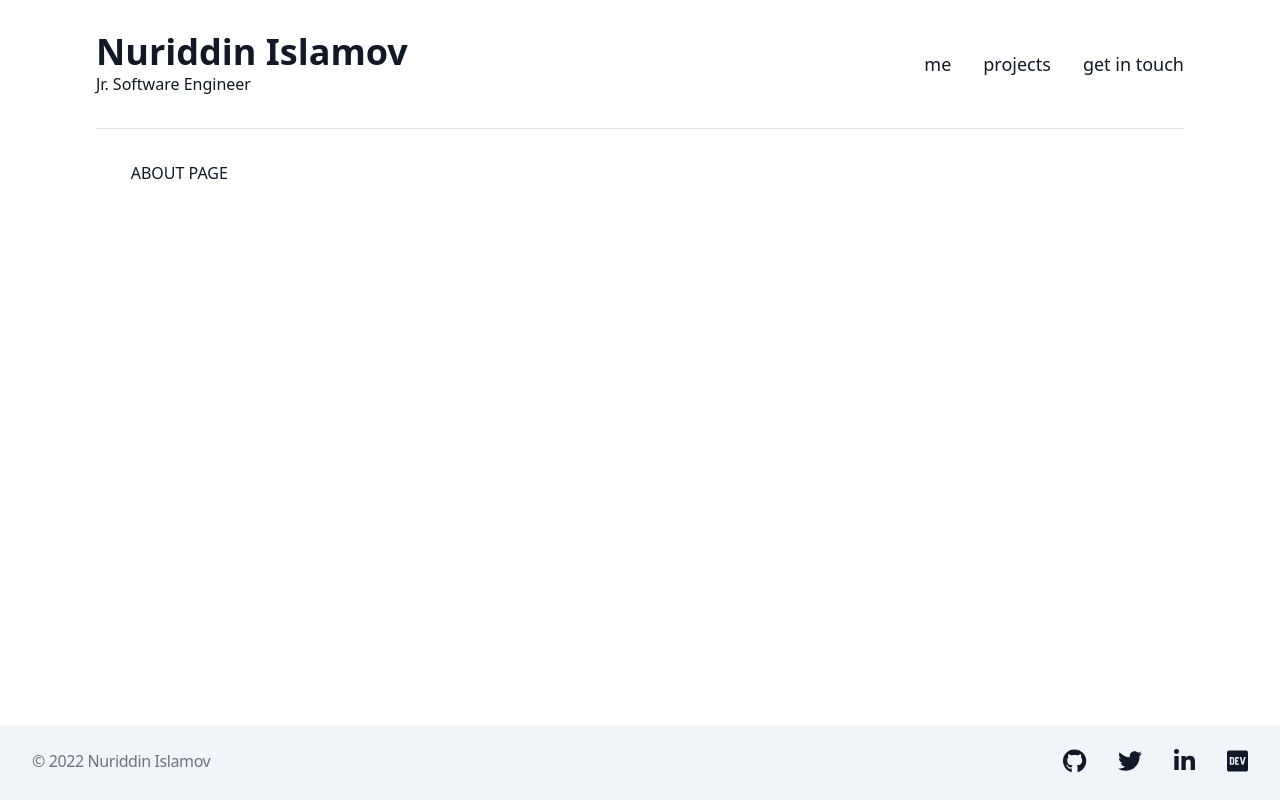
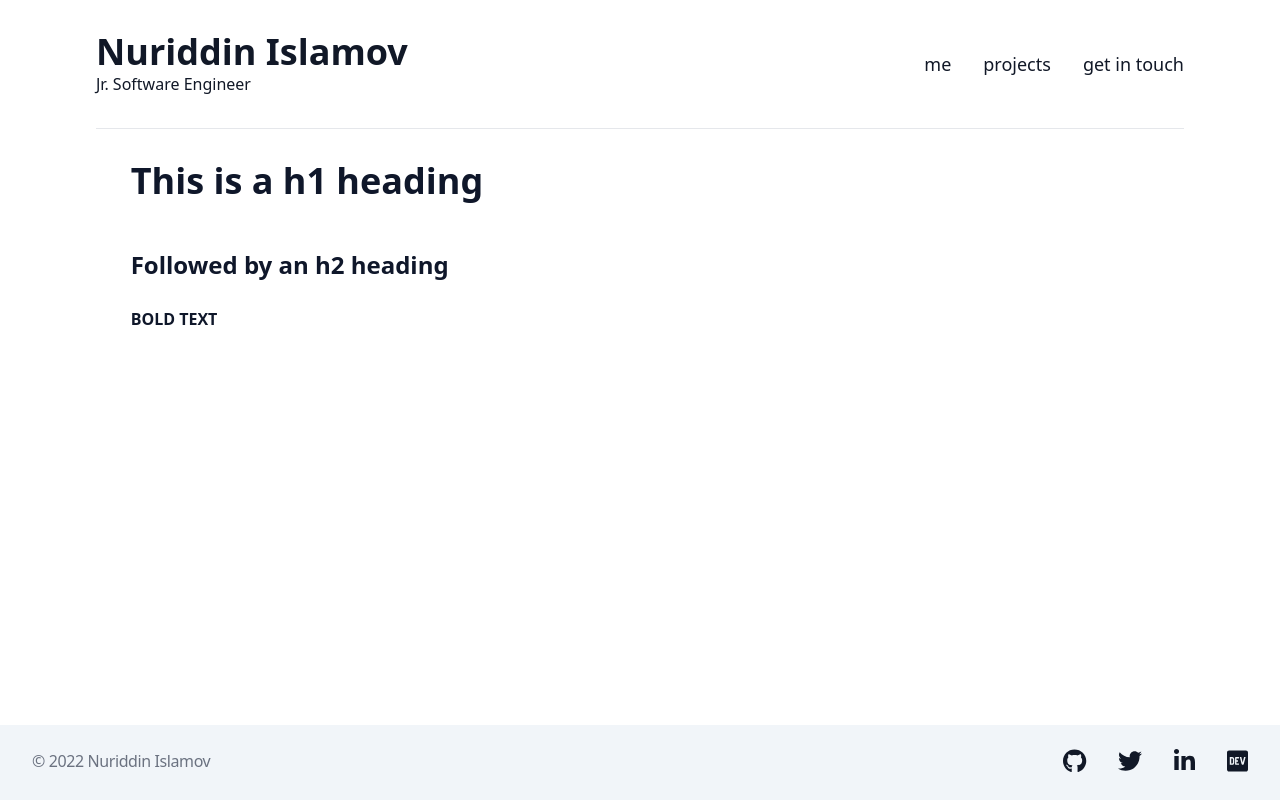
Before and after one commit to noonosh/nuriddinislamov.com-old, a React (Create React App) app: page /me in a window 1280 px wide. Built offline with nearby package versions, Linux system fonts and the light colour scheme; what react-animations would draw is missing.

Commit message:
render md file into html with react-markdown

```diff
--- a/src/components/About.js
+++ b/src/components/About.js
@@ -1,12 +1,27 @@
 import React from 'react';
+import { useState, useEffect } from 'react';
 import Layout from '../layouts/Layout';
 import Navigation from './Navigation';
+import ReactMarkdown from 'react-markdown';
+// import remarkGfm from 'remark-gfm';
+import aboutPage from '../pages/about.md';
 
 const About = () => {
+	const [content, setContent] = useState('');
+
+	useEffect(() => {
+		fetch(aboutPage)
+			.then(res => res.text())
+			.then(text => setContent(text));
+	}, []);
+
 	return (
 		<Layout id='about'>
-			<div className='flex flex-col h-full'>
-				<div className='flex-auto'>ABOUT PAGE</div>
+			<div className='flex flex-col h-full prose prose-slate'>
+				<div className='flex-auto overflow-scroll'>
+					<ReactMarkdown children={content} />
+				</div>
+
 				<Navigation
 					prev={{ name: 'home', path: '/' }}
 					next={{ name: 'work', path: '/projects' }}
--- /dev/null
+++ b/src/pages/about.md
@@ -0,0 +1,5 @@
+# This is a h1 heading
+
+## Followed by an h2 heading
+
+**BOLD TEXT**
```
